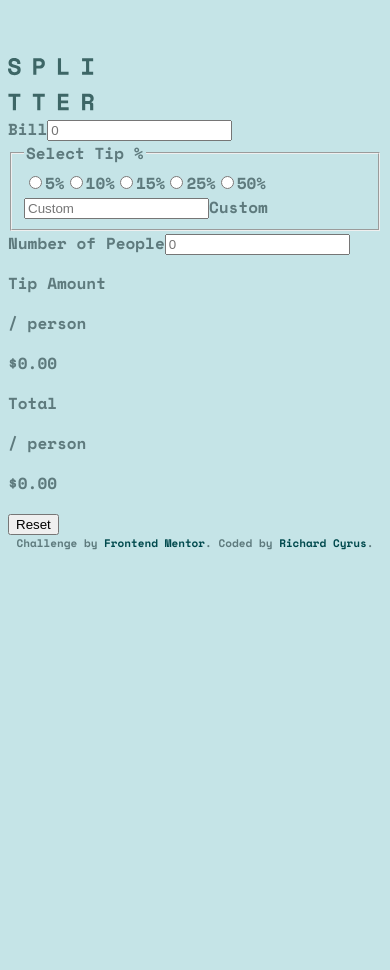
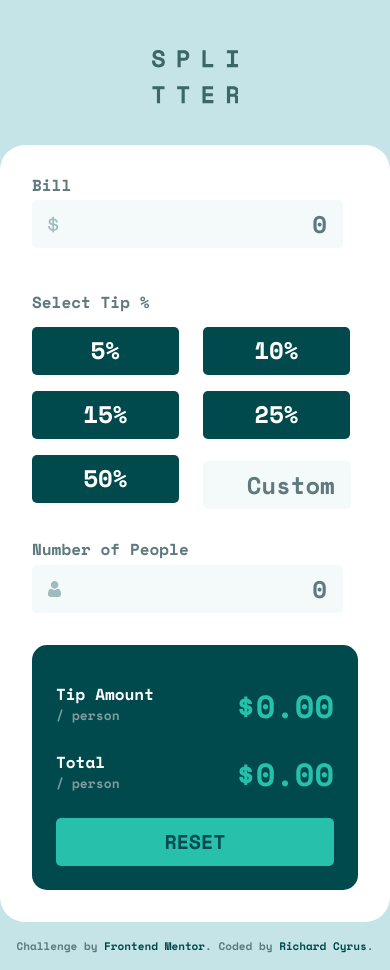
Before and after one commit to richardcyrus/fm-tip-calculator-app, a React (Vite) app: page / in a window 390 px wide. Before the commit the page ends 844 px from the top, so only its background shows below. Built offline with nearby package versions, Linux system fonts and the light colour scheme.

Commit message:
add mobile styles

```diff
--- a/src/App.css
+++ b/src/App.css
@@ -2,7 +2,232 @@
   margin: 0 auto;
 }
 
+.logo-container {
+  display: flex;
+  justify-content: center;
+  padding-bottom: 2.55375rem;
+  padding-top: 3.125rem;
+}
+
 .logo {
-  height: 3.32125em;
-  padding-block-start: 3.125em;
+  width: 5.41625rem;
 }
+
+.container {
+  background-color: var(--color-white);
+  border-radius: 25px;
+  max-width: 100%;
+  padding: 2rem;
+}
+
+.splitter-form {
+  display: grid;
+  gap: 2rem;
+}
+
+.form-control {
+  label {
+    color: var(--color-dark-grayish-cyan);
+    display: block;
+    font-size: 1rem;
+  }
+}
+
+.input,
+.input-tip {
+  background-color: var(--color-very-light-grayish-cyan);
+  border: none;
+  border-radius: 5px;
+  color: var(--color-very-dark-cyan);
+  font-family: inherit;
+  font-size: 1.5rem;
+  height: 3rem;
+  line-height: 1;
+  margin-block-start: 0.375rem;
+  padding: 0.375rem 1rem;
+  text-align: right;
+  transition: 180ms box-shadow ease-in-out;
+  width: 19.4375rem;
+
+  &::placeholder {
+    color: var(--color-dark-grayish-cyan);
+  }
+
+  &:focus,
+  &:invalid {
+    outline: 3px solid transparent;
+  }
+
+  &:focus {
+    border-color: var(--color-strong-cyan);
+    box-shadow: 0 0 0 2px var(--color-strong-cyan);
+  }
+
+  &:invalid {
+    border-color: #e17052;
+    box-shadow: 0 0 0 2px #e17052;
+  }
+}
+
+/* stylelint-disable-next-line no-descending-specificity */
+.input-tip {
+  width: 9.23812rem;
+}
+
+.currency,
+.people {
+  background-attachment: scroll;
+  background-position: 16px;
+  background-repeat: no-repeat;
+  padding-left: 46px;
+}
+
+.currency {
+  background-image: url('/src/assets/icon-dollar.svg');
+  background-size: 11px 17px;
+}
+
+.people {
+  background-image: url('/src/assets/icon-person.svg');
+  background-size: 13px 16px;
+}
+
+.tip-selections {
+  display: grid;
+  gap: 1rem;
+  grid-template-columns: 1fr 1fr;
+}
+
+.legend {
+  color: var(--color-dark-grayish-cyan);
+  font-size: 1rem;
+  margin-block-end: 1rem;
+}
+
+input[type='radio'] {
+  appearance: none;
+  background-color: #fff;
+  font: inherit;
+  margin: 0;
+}
+
+.radio-control {
+  align-self: center;
+  background-color: var(--color-very-dark-cyan);
+  border-radius: 5px;
+  color: var(--color-white);
+  cursor: pointer;
+  display: inline-block;
+  font-size: 1.5rem;
+  height: 3rem;
+  padding: 10px 20px;
+  text-align: center;
+  width: 9.16438rem;
+
+  &:hover {
+    background-color: #9fe8df;
+    color: var(--color-very-dark-cyan);
+  }
+}
+
+input[type='radio']:checked + .radio-control {
+  background-color: var(--color-strong-cyan);
+  color: var(--color-very-dark-cyan);
+}
+
+input[type='radio']:focus + .radio-control {
+  box-shadow: 0 0 0 4px var(--color-grayish-cyan);
+  outline: solid;
+  outline-color: transparent;
+}
+
+.splitter-results {
+  background-color: var(--color-very-dark-cyan);
+  border-radius: 15px;
+  display: grid;
+  gap: 1.25rem;
+  grid-template-columns: 1fr 1fr;
+  grid-template-rows: 1fr 1fr 3rem;
+  margin-block-start: 2rem;
+  padding-block: 2.3125rem 1.5rem;
+  padding-inline: 1.5rem;
+
+  p {
+    margin: 0;
+  }
+
+  .form-control {
+    grid-column: 1 / 3;
+  }
+}
+
+.tip-result-data,
+.total-result-data {
+  display: grid;
+  grid-column: 1 / 3;
+
+  .result-label {
+    grid-column: 1 / 2;
+  }
+
+  .result-value {
+    color: var(--color-strong-cyan);
+    font-size: 2rem;
+    grid-column: 2 / 3;
+    text-align: right;
+  }
+
+  .title {
+    color: var(--color-white);
+    font-size: 1rem;
+  }
+
+  .subtitle {
+    color: var(--color-grayish-cyan);
+    font-size: 0.8125rem;
+  }
+}
+
+button.button {
+  align-items: center;
+  background-color: transparent;
+  border: none;
+  cursor: pointer;
+  display: inline-flex;
+  font-family: inherit;
+  justify-content: center;
+  min-height: 3rem;
+  min-width: 10ch;
+  padding: 0;
+  padding-block: 0.5625rem;
+  padding-inline: 2rem;
+  transition: 220ms all ease-in-out;
+
+  @media screen and (-ms--high-contrast: active) {
+    border: 2px solid currentcolor;
+  }
+
+  &.btn-reset {
+    background-color: var(--color-strong-cyan);
+    border-radius: 5px;
+    color: var(--color-very-dark-cyan);
+    font-size: 1.25rem;
+    min-width: 100%;
+    text-align: center;
+
+    &:disabled {
+      background-color: #0d686d;
+    }
+  }
+
+  &:hover {
+    background-color: #9fe8df;
+  }
+
+  &:focus,
+  &:focus-visible {
+    box-shadow: 0 0 0 4px var(--color-grayish-cyan);
+    outline: solid;
+    outline-color: transparent;
+  }
+}
--- a/src/App.jsx
+++ b/src/App.jsx
@@ -1,15 +1,20 @@
 import '~/App.css'
-import splitterLogo from '~/assets/logo.svg'
+import SplitterLogo from '~/assets/logo.svg?react'
 
 function App() {
   return (
     <>
       <header className="logo-container">
-        <img src={splitterLogo} className="logo splitter" alt="Splitter logo" />
+        <SplitterLogo className="logo splitter" />
+        <h1 className="sr-only">Splitter</h1>
       </header>
       <div id="calculator" className="container">
-        <form action="" method="post" id="tip-calculator">
-          <div className="splitter-inputs">
+        <form
+          action=""
+          method="post"
+          id="tip-calculator"
+          className="splitter-form"
+        >
           <div className="form-control">
             <label htmlFor="bill-amount">Bill</label>
             <input
@@ -19,66 +24,81 @@ function App() {
               inputMode="decimal"
               title="Bill amount"
               placeholder="0"
+              className="input currency"
             />
           </div>
           <div>
-              <fieldset>
-                <legend>Select Tip %</legend>
-                <label>
+            <h2 className="legend">Select Tip %</h2>
+            <div className="tip-selections">
+              <div>
                 <input
                   type="radio"
-                    name="tip-pct"
+                  name="tip-percent"
                   id="five-percent"
                   value="5"
                 />
+                <label htmlFor="five-percent" className="radio-control">
                   5%
                 </label>
-                <label>
+              </div>
+              <div>
                 <input
                   type="radio"
                   name="tip-percent"
                   id="ten-percent"
                   value="10"
                 />
+                <label htmlFor="ten-percent" className="radio-control">
                   10%
                 </label>
-                <label>
+              </div>
+              <div>
                 <input
                   type="radio"
                   name="tip-percent"
                   id="fifteen-percent"
                   value="15"
                 />
+                <label htmlFor="fifteen-percent" className="radio-control">
                   15%
                 </label>
-                <label>
+              </div>
+              <div>
                 <input
                   type="radio"
                   name="tip-percent"
                   id="twentyfive-percent"
                   value="25"
                 />
+                <label htmlFor="twentyfive-percent" className="radio-control">
                   25%
                 </label>
-                <label>
+              </div>
+              <div>
                 <input
                   type="radio"
                   name="tip-percent"
                   value="50"
                   id="fifty-percent"
                 />
+                <label htmlFor="fifty-percent" className="radio-control">
                   50%
                 </label>
-                <label>
+              </div>
+              <div>
                 <input
                   type="text"
-                    name="tip-percent"
+                  name="custom-tip-percent"
                   id="custom-percent"
+                  inputMode="numeric"
                   placeholder="Custom"
+                  className="input-tip"
                 />
-                  <span>Custom</span>
+                <label htmlFor="custom-percent">
+                  <span className="sr-only">Custom</span>
                 </label>
-              </fieldset>
+              </div>
+            </div>
           </div>
           <div className="form-control">
             <label htmlFor="num-people">Number of People</label>
@@ -89,32 +109,36 @@ function App() {
               inputMode="numeric"
               title="Number of people"
               placeholder="0"
+              className="input people"
             />
-            </div>
           </div>
         </form>
         <div className="splitter-results">
-          <div className="result-data">
+          <div className="tip-result-data">
             <div className="result-label">
-              <p>Tip Amount</p>
-              <p>/ person</p>
+              <p className="title">Tip Amount</p>
+              <p className="subtitle">/ person</p>
             </div>
             <div className="result-value">
               <p>$0.00</p>
             </div>
           </div>
-          <div className="result-data">
+          <div className="total-result-data">
             <div className="result-label">
-              <p>Total</p>
-              <p>/ person</p>
+              <p className="title">Total</p>
+              <p className="subtitle">/ person</p>
             </div>
             <div className="result-value">
               <p>$0.00</p>
             </div>
           </div>
           <div className="form-control">
-            <button type="reset" form="tip-calculator">
-              Reset
+            <button
+              type="reset"
+              form="tip-calculator"
+              className="button btn-reset"
+            >
+              RESET
             </button>
           </div>
         </div>
--- a/src/index.css
+++ b/src/index.css
@@ -1,6 +1,120 @@
+/* #region resets */
+/* stylelint-disable property-no-vendor-prefix */
+/* Box sizing rules */
+*,
+*::before,
+*::after {
+  box-sizing: border-box;
+}
+
+/* Prevent font size inflation */
+html {
+  -moz-text-size-adjust: none;
+  -webkit-text-size-adjust: none;
+  text-size-adjust: none;
+}
+
+/* Remove default margin in favour of better control in authored CSS */
+body,
+h1,
+h2,
+h3,
+h4,
+p,
+figure,
+blockquote,
+dl,
+dd {
+  margin-block-end: 0;
+}
+
+/* Remove list styles on ul, ol elements with a list role, which suggests default styling will be removed */
+ul[role='list'],
+ol[role='list'] {
+  list-style: none;
+}
+
+/* Set shorter line heights on headings and interactive elements */
+h1,
+h2,
+h3,
+h4,
+button,
+input,
+label {
+  line-height: 1.1;
+}
+
+/* Balance text wrapping on headings */
+h1,
+h2,
+h3,
+h4 {
+  text-wrap: balance;
+}
+
+/* A elements that don't have a class get default styles */
+a:not([class]) {
+  color: currentcolor;
+  text-decoration-skip-ink: auto;
+}
+
+/* Make images easier to work with */
+img,
+picture {
+  background-repeat: no-repeat;
+  background-size: cover;
+  font-style: italic;
+  height: auto;
+  max-width: 100%;
+  shape-margin: 0.75rem;
+  vertical-align: middle;
+}
+
+/* Inherit fonts for inputs and buttons */
+input,
+button,
+optgroup,
+textarea,
+select {
+  font: inherit;
+}
+
+/* Make sure textareas without a rows attribute are not tiny */
+textarea:not([rows]) {
+  min-height: 10em;
+}
+
+/* Anything that has been anchored to should have extra scroll margin */
+:target {
+  scroll-margin-block: 5ex;
+}
+
+/* Reset Fieldset and Legend */
+fieldset {
+  border: 0;
+  margin-inline: 0;
+  padding-block: 0;
+  padding-inline: 0;
+}
+
+legend {
+  padding-inline: 0;
+}
+/* #endregion */
+/* stylelint-enable */
+
 :root {
-  background-color: hsl(185deg 41% 84%);
-  color: hsl(186deg 14% 43%);
+  --color-strong-cyan: hsl(172deg 67% 45%); /* #26C2AE */
+  --color-very-dark-cyan: hsl(183deg 100% 15%); /* #00474B */
+  --color-dark-grayish-cyan: hsl(186deg 14% 43%); /* #5E7A7D */
+  --color-grayish-cyan: hsl(186deg 14% 56%); /* #7F9D9F */
+  --color-light-grayish-cyan: hsl(185deg 41% 84%); /* #C5E4E7 */
+  --color-very-light-grayish-cyan: hsl(189deg 41% 97%); /* #F3F9FA */
+  --color-white: hsl(0deg 0% 100%);
+
+  background-color: var(--color-light-grayish-cyan);
+  color: var(--color-dark-grayish-cyan);
   font-family: 'Space Mono', monospace;
   -webkit-font-smoothing: antialiased;
   -moz-osx-font-smoothing: grayscale;
@@ -11,8 +125,13 @@
   text-rendering: optimizelegibility;
 }
 
+body {
+  margin: 0;
+}
+
 .attribution {
   font-size: 0.6875rem;
+  margin-block: 1rem;
   text-align: center;
 }
 
@@ -20,3 +139,13 @@
   color: hsl(183deg 100% 15%);
   text-decoration: none;
 }
+
+.sr-only:not(:focus, :active) {
+  clip: rect(0 0 0 0);
+  clip-path: inset(50%);
+  height: 1px;
+  overflow: hidden;
+  position: absolute;
+  white-space: nowrap;
+  width: 1px;
+}
```
Also changed, not shown: 1 other file (tests, documents, lock files or other folders). Lines whose indentation alone changed are shown as unchanged.
